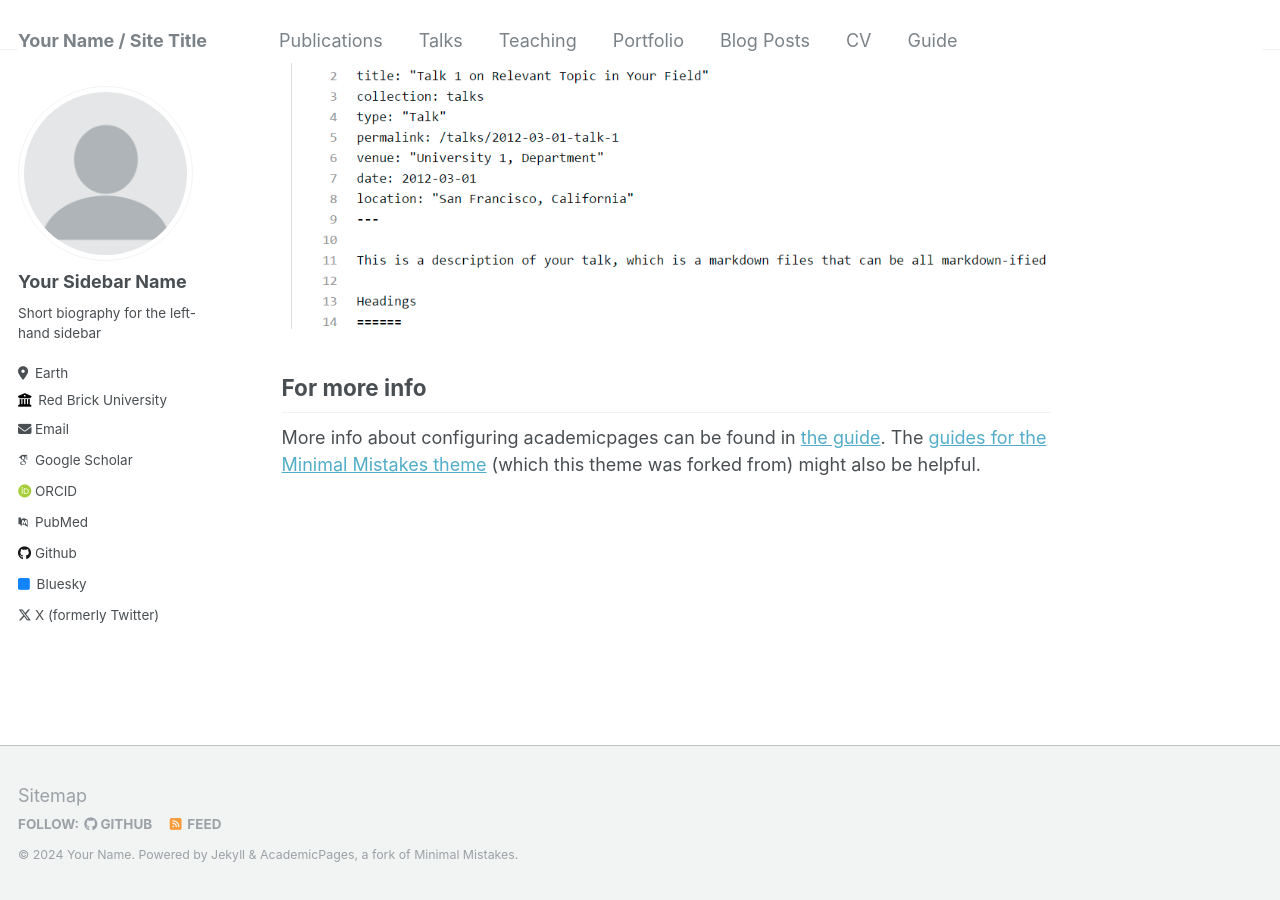
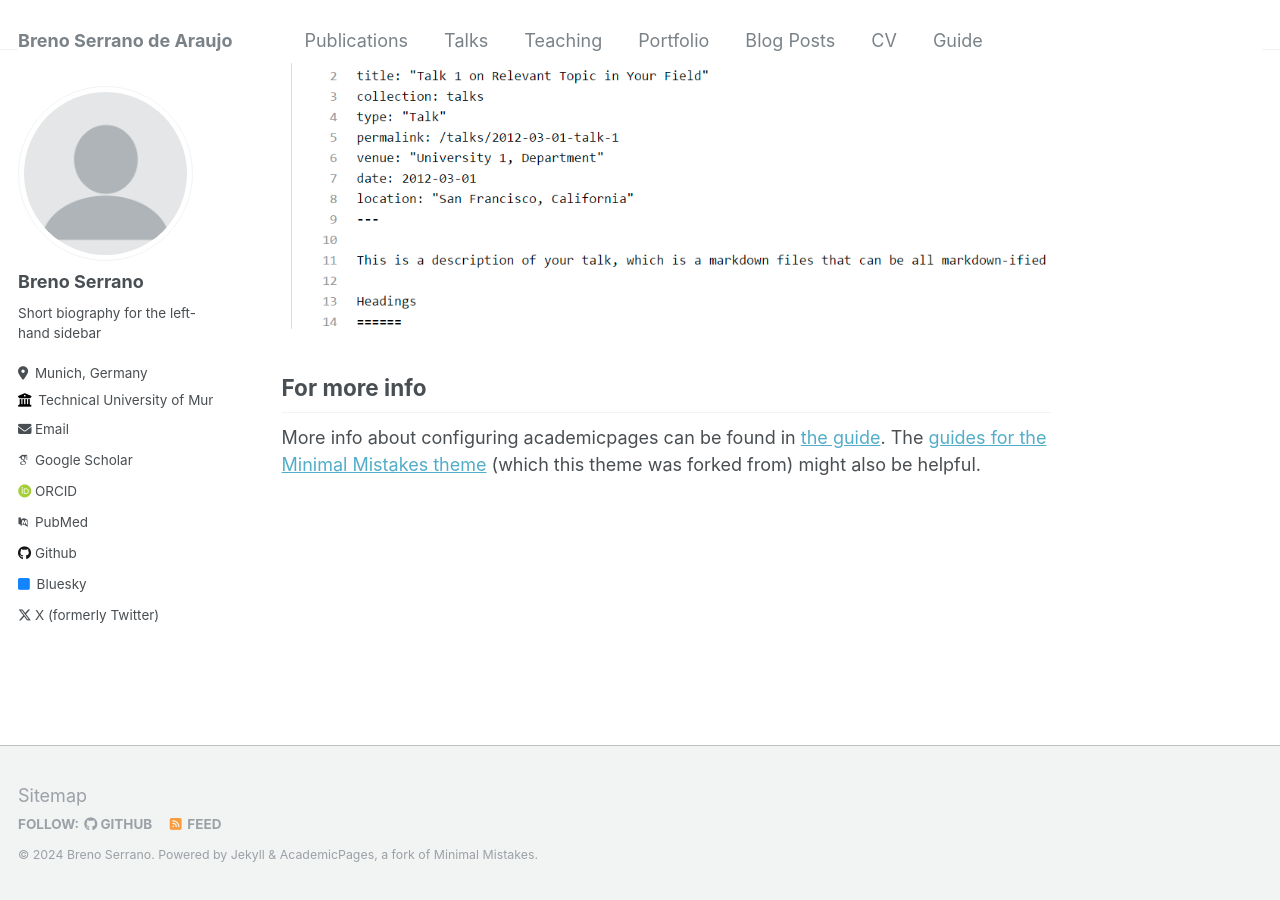
Before and after one commit to BSAraujo/BSAraujo.github.io, a Jekyll site: the page built from _pages/about.md, in a window 1280 px wide and 900 px high, scrolled down 2640 px. Built offline with Jekyll 4.4.1, drawn with Linux system fonts in a browser that asks for light colours; some web fonts are replaced.

Commit message:
Update _config.yml

```diff
--- a/_config.yml
+++ b/_config.yml
@@ -8,13 +8,13 @@
 
 # Basic Site Settings
 locale                   : "en-US"
-title                    : "Your Name / Site Title"
+title                    : "Breno Serrano de Araujo"
 title_separator          : "-"
-name                     : &name "Your Name"
-description              : &description "personal description"
-url                      : https://academicpages.github.io # the base hostname & protocol for your site e.g. "https://mmistakes.github.io"
+name                     : &name "Breno Serrano"
+description              : &description "PhD student at Technical University of Munich (TUM)."
+url                      : https://BSAraujo.github.io # the base hostname & protocol for your site e.g. "https://mmistakes.github.io"
 baseurl                  : "" # the subpath of your site, e.g. "/blog"
-repository               : "academicpages/academicpages.github.io"
+repository               : "BSAraujo/BSAraujo.github.io"
 
 # Site Author - The following control what appear as part of the author content on the side bar.
 #               If a field is blank the icon and link will not appear, otherwise it will be shown.
@@ -22,13 +22,13 @@ repository               : "academicpages/academicpages.github.io"
 author:
   # Biographic information
   avatar           : "profile.png"
-  name             : "Your Sidebar Name"
+  name             : "Breno Serrano"
   pronouns         : # example: "she/her"
   bio              : "Short biography for the left-hand sidebar"
-  location         : "Earth"
-  employer         : "Red Brick University"
+  location         : "Munich, Germany"
+  employer         : "Technical University of Munich"
   uri              : # URL
-  email            : "none@example.org"
+  email            : "breno.serrano@tum.de"
 
   # Academic websites
   arxiv            : # URL - Update with the correct link to your profile
```
